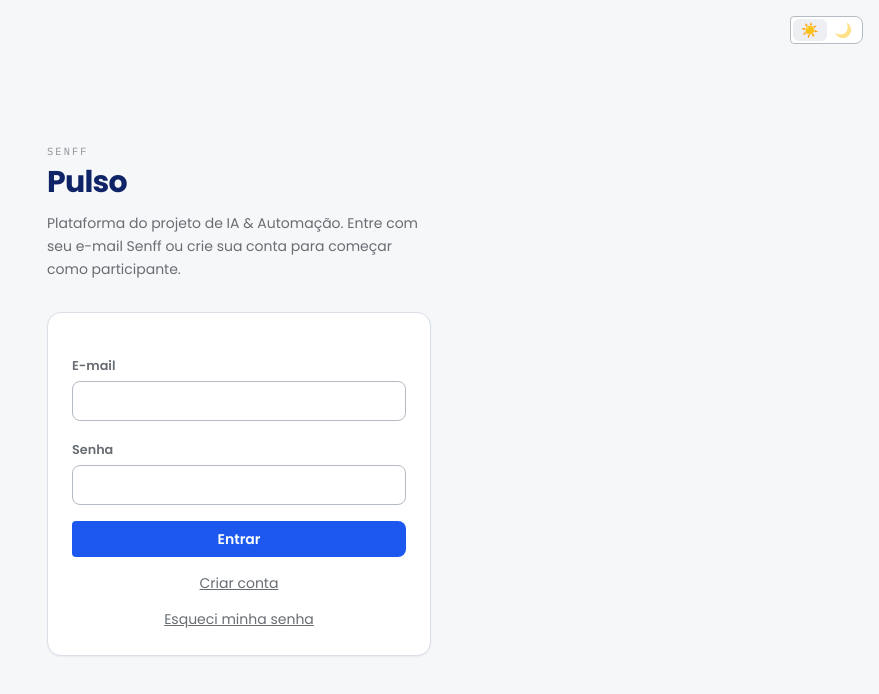
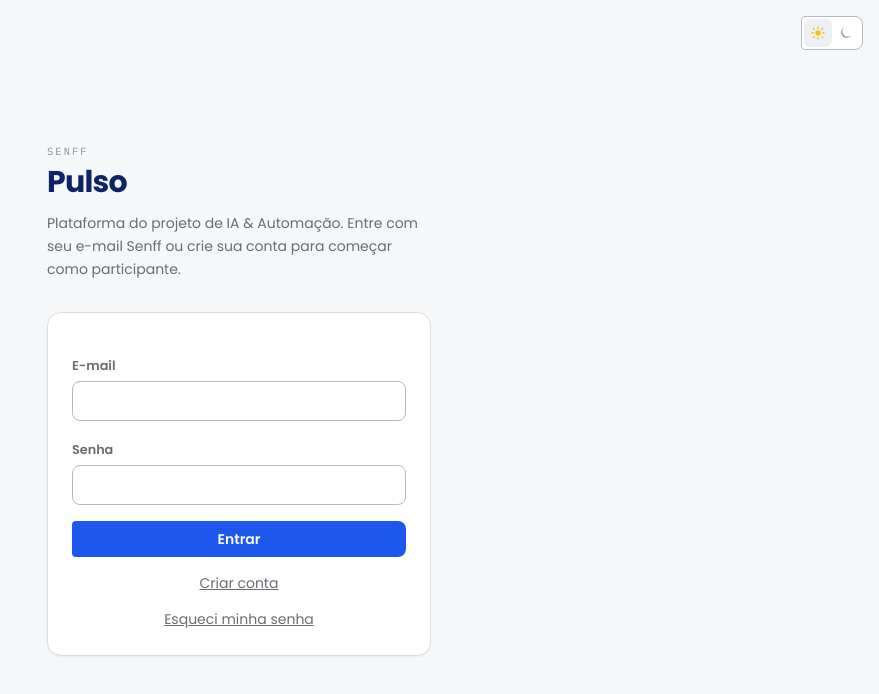
Before and after one commit to marIA-prompt/projeto-pulso, a Next.js app: page /login in a window 1280 px wide. Shown: the top 694 px of the page, without its empty margins (401-1280 px from the left). Built offline with nearby package versions, Linux system fonts and the light colour scheme.

Commit message:
feat(ui): sol e lua nas cores da paleta Senff
Ícones SVG no lugar dos emojis: sol em amarelo da marca, lua em azul.

Co-authored-by: dev_59 <dev_59@senff.com.br>

```diff
--- a/src/components/TemaToggle.tsx
+++ b/src/components/TemaToggle.tsx
@@ -4,10 +4,32 @@ import { useEffect, useState } from 'react';
 import { aplicarTema, temaAtual, TEMA_KEY, type Tema } from '@/lib/tema';
 import { clsx } from '@/lib/clsx';
 
-const OPCOES: { id: Tema; emoji: string; rotulo: string }[] = [
-  { id: 'light', emoji: '☀️', rotulo: 'Tema claro' },
-  { id: 'dark', emoji: '🌙', rotulo: 'Tema escuro' },
+const OPCOES: { id: Tema; rotulo: string }[] = [
+  { id: 'light', rotulo: 'Tema claro' },
+  { id: 'dark', rotulo: 'Tema escuro' },
 ];
+
+function IconeSol() {
+  return (
+    <svg viewBox="0 0 24 24" width="16" height="16" aria-hidden="true" className="block">
+      <circle cx="12" cy="12" r="4" fill="currentColor" />
+      <g stroke="currentColor" strokeWidth="2" strokeLinecap="round" fill="none">
+        <path d="M12 3v2M12 19v2M5.05 5.05l1.4 1.4M17.55 17.55l1.4 1.4M3 12h2M19 12h2M5.05 18.95l1.4-1.4M17.55 6.45l1.4-1.4" />
+      </g>
+    </svg>
+  );
+}
+
+function IconeLua() {
+  return (
+    <svg viewBox="0 0 24 24" width="16" height="16" aria-hidden="true" className="block">
+      <path
+        fill="currentColor"
+        d="M20.5 15.2A8.2 8.2 0 0 1 8.8 3.5 8.5 8.5 0 1 0 20.5 15.2z"
+      />
+    </svg>
+  );
+}
 
 export function TemaToggle({ compacto = false }: { compacto?: boolean }) {
   const [tema, setTema] = useState<Tema>('light');
@@ -44,12 +66,16 @@ export function TemaToggle({ compacto = false }: { compacto?: boolean }) {
             title={o.rotulo}
             onClick={() => escolher(o.id)}
             className={clsx(
-              'rounded-[6px] px-2 py-1 text-sm leading-none transition-colors',
-              compacto && 'px-1.5',
-              ativo ? 'bg-g20' : 'opacity-55 hover:opacity-100',
+              'rounded-[6px] p-1.5 transition-colors',
+              compacto && 'p-1',
+              ativo
+                ? o.id === 'light'
+                  ? 'bg-g20 text-[var(--yellow)]'
+                  : 'bg-g20 text-[var(--blue)]'
+                : 'text-g50 hover:text-g80',
             )}
           >
-            <span aria-hidden="true">{o.emoji}</span>
+            {o.id === 'light' ? <IconeSol /> : <IconeLua />}
           </button>
         );
       })}
```
